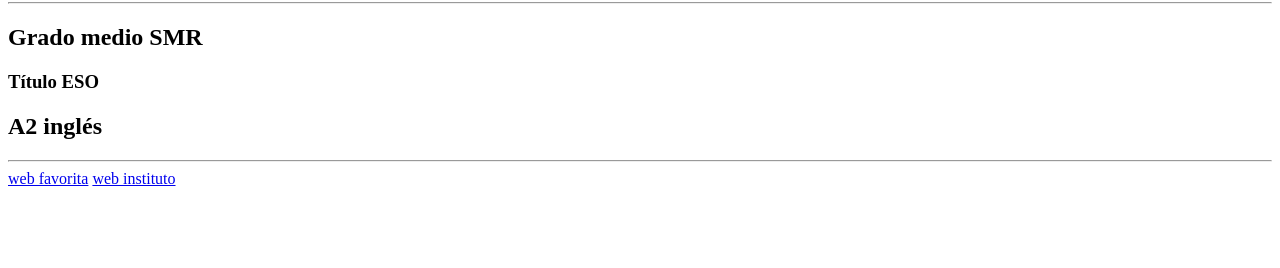
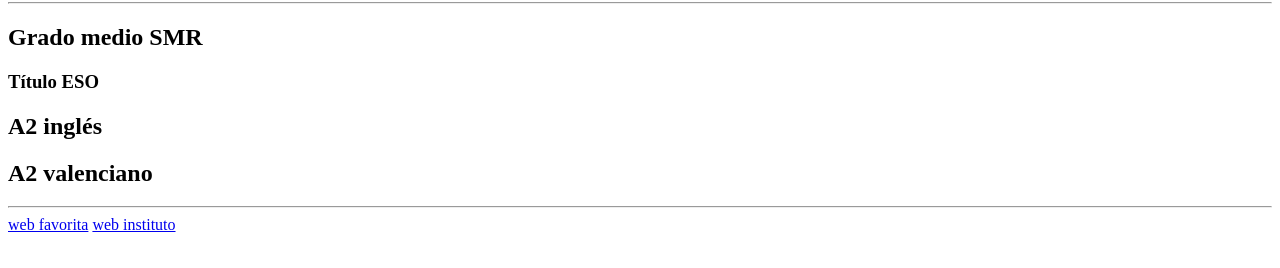
Before and after one commit to ainhoa444/practica3.2, a plain HTML site: page index.html in a window 1280 px wide. Shown: the part 78-346 px from the top of the page. Drawn offline with Linux system fonts and the light colour scheme.

Commit message:
cambio prueba

```diff
--- a/index.html
+++ b/index.html
@@ -21,6 +21,7 @@
 
      <h3>Título ESO</h3>
      <H2>A2 inglés</H2>
+     <h2>A2 valenciano</h2>
      <hr>
 
      <a href="https://www.google.com/?hl=es">web favorita</a>
```
Also changed, not shown: style.css (added).
